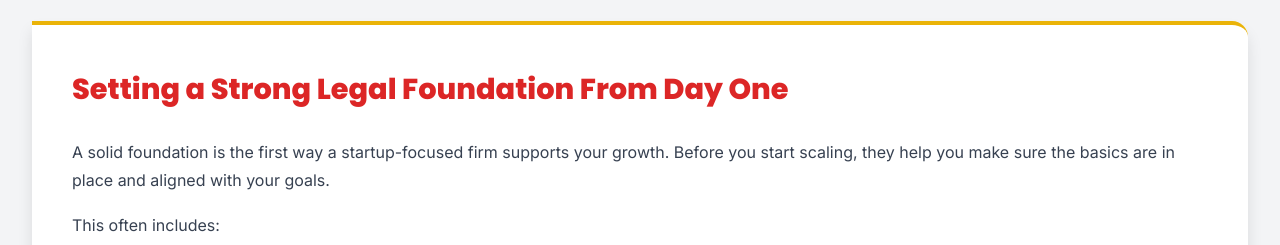
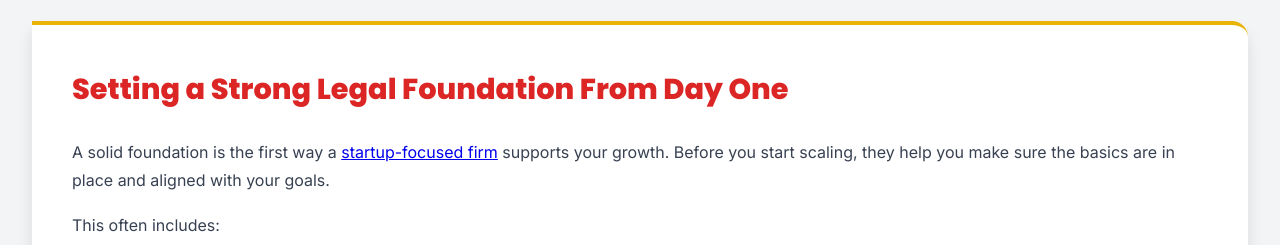
Before and after one commit to williamtechdd/lawfirmfornewcompany, a plain HTML site: page index.html in a window 1280 px wide. Shown: the part 1320-1565 px from the top of the page. Drawn offline with Linux system fonts and the light colour scheme.

Commit message:
Update index.html

```diff
--- a/index.html
+++ b/index.html
@@ -613,7 +613,7 @@ footer {
         <div id="tab1" class="tab-content active">
             <div class="panel">
                 <h3>Setting a Strong Legal Foundation From Day One</h3>
-                <p>A solid foundation is the first way a startup-focused firm supports your growth. Before you start scaling, they help you make sure the basics are in place and aligned with your goals.</p>
+                <p>A solid foundation is the first way a <a href="https://cclcrickets.github.io/small-business-law-firm/">startup-focused firm</a>  supports your growth. Before you start scaling, they help you make sure the basics are in place and aligned with your goals.</p>
                 <p>This often includes:</p>
                 <ul>
                     <li>Confirming that your business structure (corporation, partnership, etc.) matches your risk and growth plans</li>
```
